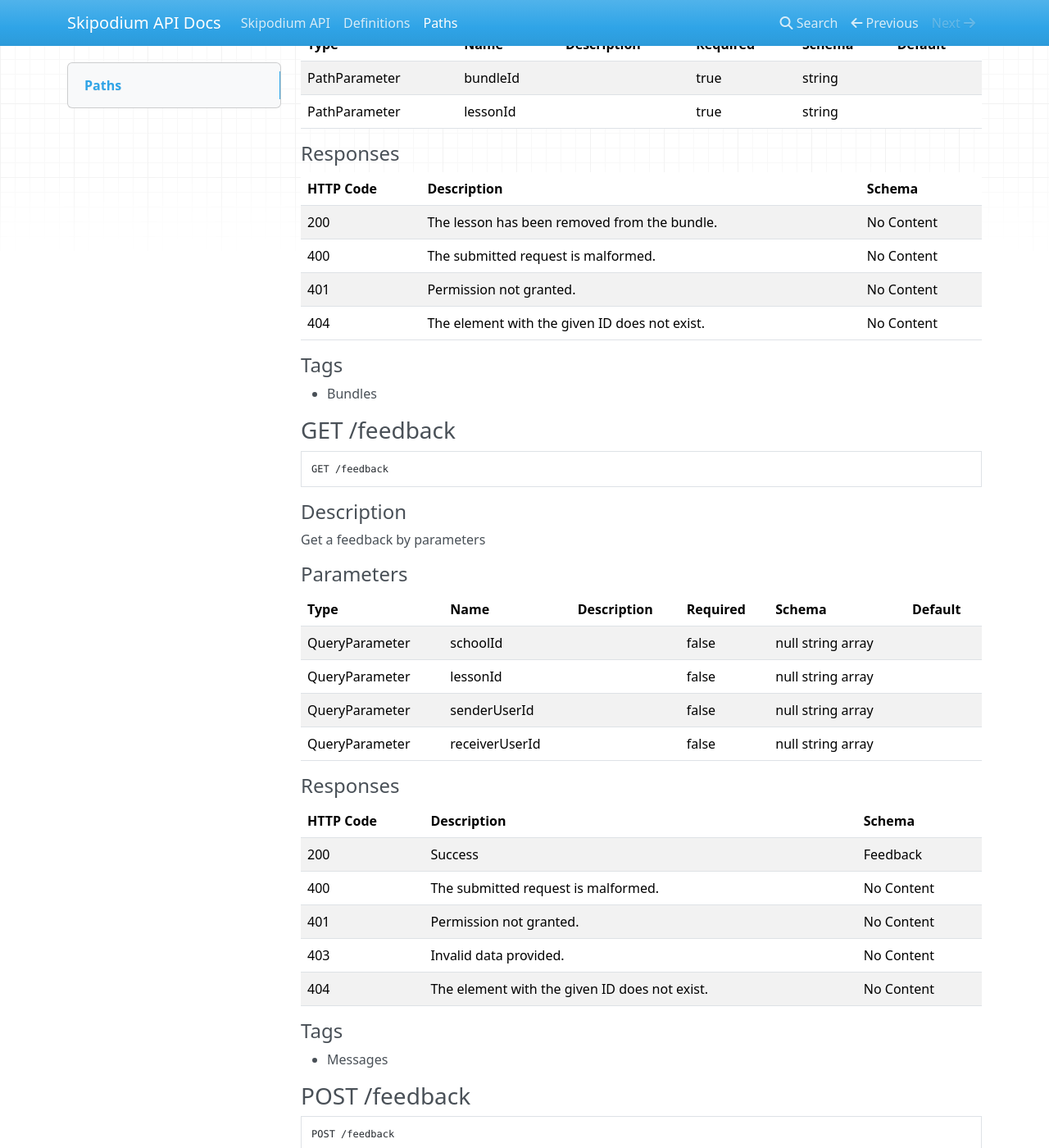
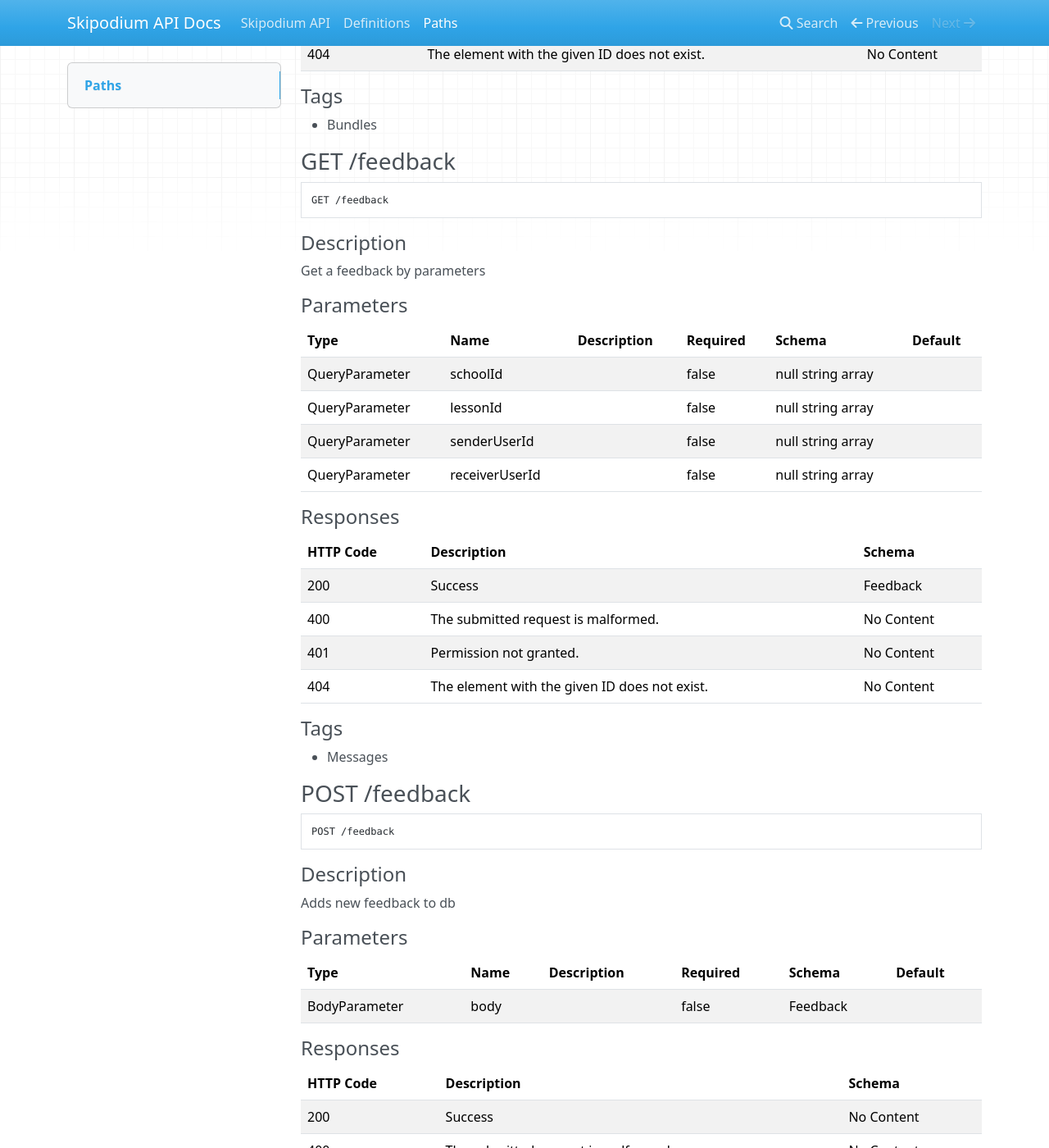
Before and after one commit to mszydlowski91/test, an MkDocs documentation site: the page built from docs/paths.md, in a window 1280 px wide and 1400 px high, scrolled down 3788 px. Shown: the whole window at 82% size. Built offline with MkDocs 1.6.1, drawn with Linux system fonts in a browser that asks for light colours; nearby versions of some CDN libraries; some of the changed text lies outside the part shown.

```diff
--- a/docs/paths.md
+++ b/docs/paths.md
@@ -18,10 +18,8 @@ Adds a new bundle
 |HTTP Code|Description|Schema|
 |----|----|----|
 |200|Success|No Content|
-|400|The submitted request is malformed.|No Content|
+|400|Invalid data provided.|No Content|
 |401|Permission not granted.|No Content|
-|403|Invalid data provided.|No Content|
-|405|Method not allowed.|No Content|
 
 
 #### Tags
@@ -78,9 +76,7 @@ Modifies an existing bundle
 |200|Success|No Content|
 |400|The submitted request is malformed.|No Content|
 |401|Permission not granted.|No Content|
-|403|Invalid data provided.|No Content|
 |404|The element with the given ID does not exist.|No Content|
-|405|Method not allowed.|No Content|
 
 
 #### Tags
@@ -106,7 +102,6 @@ Deletes a bundle
 |HTTP Code|Description|Schema|
 |----|----|----|
 |200|Success|No Content|
-|400|The submitted request is malformed.|No Content|
 |401|Permission not granted.|No Content|
 |404|The element with the given ID does not exist.|No Content|
 
@@ -137,8 +132,6 @@ Adds a new lesson to the bundle
 |200|Success|No Content|
 |400|The submitted request is malformed.|No Content|
 |401|Permission not granted.|No Content|
-|403|Invalid data provided.|No Content|
-|405|Method not allowed.|No Content|
 
 
 #### Tags
@@ -165,7 +158,6 @@ Deletes a lesson from a bundle
 |HTTP Code|Description|Schema|
 |----|----|----|
 |200|The lesson has been removed from the bundle.|No Content|
-|400|The submitted request is malformed.|No Content|
 |401|Permission not granted.|No Content|
 |404|The element with the given ID does not exist.|No Content|
 
@@ -198,7 +190,6 @@ Get a feedback by parameters
 |200|Success|Feedback|
 |400|The submitted request is malformed.|No Content|
 |401|Permission not granted.|No Content|
-|403|Invalid data provided.|No Content|
 |404|The element with the given ID does not exist.|No Content|
 
 
@@ -215,6 +206,12 @@ POST /feedback
 
 Adds new feedback to db
 
+#### Parameters
+|Type|Name|Description|Required|Schema|Default|
+|----|----|----|----|----|----|
+|BodyParameter|body||false|Feedback||
+
+
 #### Responses
 |HTTP Code|Description|Schema|
 |----|----|----|
@@ -222,7 +219,6 @@ Adds new feedback to db
 |400|The submitted request is malformed.|No Content|
 |401|Permission not granted.|No Content|
 |403|Invalid data provided.|No Content|
-|405|Method not allowed.|No Content|
 
 
 #### Tags
@@ -250,8 +246,6 @@ Creates a new generator
 |200|Success|No Content|
 |400|The submitted request is malformed.|No Content|
 |401|Permission not granted.|No Content|
-|403|Invalid data provided.|No Content|
-|405|Method not allowed.|No Content|
 
 
 #### Tags
@@ -277,7 +271,6 @@ Gets a generator by ID
 |HTTP Code|Description|Schema|
 |----|----|----|
 |200|Success|No Content|
-|400|The submitted request is malformed.|No Content|
 |401|Permission not granted.|No Content|
 |404|The element with the given ID does not exist.|No Content|
 
@@ -308,9 +301,7 @@ Edits an existing generator
 |200|Success|No Content|
 |400|Error 400|No Content|
 |401|Permission not granted.|No Content|
-|403|Invalid data provided.|No Content|
 |404|Error 404|No Content|
-|405|Method not allowed.|No Content|
 
 
 #### Tags
@@ -336,7 +327,6 @@ Deletes a generator
 |HTTP Code|Description|Schema|
 |----|----|----|
 |200|Success|No Content|
-|400|The submitted request is malformed.|No Content|
 |401|Permission not granted.|No Content|
 |404|The element with the given ID does not exist.|No Content|
 
@@ -401,8 +391,6 @@ Creates a new lesson
 |200|Success|No Content|
 |400|The submitted request is malformed.|No Content|
 |401|Permission not granted.|No Content|
-|403|Invalid data provided.|No Content|
-|405|Method not allowed.|No Content|
 
 
 #### Tags
@@ -428,7 +416,6 @@ Gets a lesson by ID
 |HTTP Code|Description|Schema|
 |----|----|----|
 |200|Success|Lesson|
-|400|The submitted request is malformed.|No Content|
 |401|You do not have permission to perform this operation|No Content|
 |404|No lesson with the specified id was found|No Content|
 
@@ -479,9 +466,7 @@ Modifies an existing lesson
 |200|Success|No Content|
 |400|The submitted request is malformed.|No Content|
 |401|Permission not granted.|No Content|
-|403|Invalid data provided.|No Content|
 |404|The element with the given ID does not exist.|No Content|
-|405|Method not allowed.|No Content|
 
 
 #### Tags
@@ -507,7 +492,6 @@ Deletes a lesson by ID
 |HTTP Code|Description|Schema|
 |----|----|----|
 |200|Success|No Content|
-|400|The submitted request is malformed.|No Content|
 |401|Permission not granted.|No Content|
 |404|The element with the given ID does not exist.|No Content|
 
@@ -535,7 +519,6 @@ Get the assigned instructor
 |HTTP Code|Description|Schema|
 |----|----|----|
 |200|Success|User array|
-|400|The submitted request is malformed.|No Content|
 |401|Permission not granted.|No Content|
 |404|The element with the given ID does not exist.|No Content|
 
@@ -567,9 +550,7 @@ Change the instructor assigned to the lesson
 |200|The instructor has been changed.|No Content|
 |400|The submitted request is malformed.|No Content|
 |401|Permission not granted.|No Content|
-|403|Invalid data provided.|No Content|
 |404|The element with the given ID does not exist.|No Content|
-|405|Method not allowed.|No Content|
 
 
 #### Tags
@@ -599,9 +580,7 @@ Remove or add a participant to a lesson
 |200|Success|No Content|
 |400|The submitted request is malformed.|No Content|
 |401|Permission not granted.|No Content|
-|403|Invalid data provided.|No Content|
 |404|The element with the given ID does not exist.|No Content|
-|405|Method not allowed.|No Content|
 
 
 #### Tags
@@ -631,9 +610,7 @@ Modifies a lesson participant
 |200|The participant has been modified.|No Content|
 |400|The submitted request is malformed.|No Content|
 |401|Permission not granted.|No Content|
-|403|Invalid data provided.|No Content|
 |404|The element with the given ID does not exist.|No Content|
-|405|Method not allowed.|No Content|
 
 
 #### Tags
@@ -707,7 +684,6 @@ Gets messages having specific parameters
 |200|Success|No Content|
 |400|The submitted request is malformed.|No Content|
 |401|You do not have sufficient access to perform this operation|No Content|
-|403|The provided input is incorrect, please review it and try again.|No Content|
 |404|There is no data identifiable by the given parameters.|No Content|
 
 
@@ -737,7 +713,6 @@ Adds a new message to db
 |400|The submitted request is malformed.|No Content|
 |401|Permission not granted.|No Content|
 |403|Invalid data provided.|No Content|
-|405|Method not allowed.|No Content|
 
 
 #### Tags
@@ -820,11 +795,8 @@ Resets a user's password
 |HTTP Code|Description|Schema|
 |----|----|----|
 |200|The password was reset and a confirmation email is sent.|No Content|
-|400|The submitted request is malformed.|No Content|
 |401|Permission not granted.|No Content|
-|403|Invalid data provided.|No Content|
 |404|The email is not in the database.|No Content|
-|405|Method not allowed.|No Content|
 
 
 #### Tags
@@ -852,8 +824,6 @@ Creates a new school
 |200|Success|No Content|
 |400|The submitted request is malformed.|No Content|
 |401|Permission not granted.|No Content|
-|403|Invalid data provided.|No Content|
-|405|Method not allowed.|No Content|
 
 
 #### Tags
@@ -879,7 +849,6 @@ Gets a school by ID
 |HTTP Code|Description|Schema|
 |----|----|----|
 |200|Success|School|
-|400|The submitted request is malformed.|No Content|
 |401|Permission not granted.|No Content|
 |404|The element with the given ID does not exist.|No Content|
 
@@ -910,9 +879,7 @@ Modifies an existing school
 |200|Success|No Content|
 |400|The submitted request is malformed.|No Content|
 |401|Permission not granted.|No Content|
-|403|Invalid data provided.|No Content|
 |404|The element with the given ID does not exist.|No Content|
-|405|Method not allowed.|No Content|
 
 
 #### Tags
@@ -940,8 +907,6 @@ Creates a new transaction
 |200|Success|No Content|
 |400|The submitted request is malformed.|No Content|
 |401|Permission not granted.|No Content|
-|403|Invalid data provided.|No Content|
-|405|Method not allowed.|No Content|
 
 
 #### Tags
@@ -972,7 +937,6 @@ If both, returns JSON:  {amount: credits earned on a given user by the school, b
 |200|Outputs a JSON object, representation to be defined.|No Content|
 |400|The submitted request is malformed.|No Content|
 |401|Permission not granted.|No Content|
-|403|Invalid data provided.|No Content|
 |404|The element with the given ID does not exist.|No Content|
 
 
@@ -1087,8 +1051,6 @@ Creates a new user.
 |200|Success|No Content|
 |400|The submitted request is malformed.|No Content|
 |401|Permission not granted.|No Content|
-|403|Invalid data provided.|No Content|
-|405|Method not allowed.|No Content|
 
 
 #### Tags
@@ -1119,7 +1081,6 @@ Creates a new stub user.
 |200|Success|No Content|
 |400|The submitted request is malformed.|No Content|
 |401|You do not have sufficient access to perform this operation|No Content|
-|403|The provided input is incorrect, please review it and try again.|No Content|
 |405|Method not allowed.|No Content|
 
 
@@ -1177,9 +1138,7 @@ Updates a selected user
 |200|Success|No Content|
 |400|The submitted request is malformed.|No Content|
 |401|Permission not granted.|No Content|
-|403|Invalid data provided.|No Content|
 |404|The element with the given ID does not exist.|No Content|
-|405|Method not allowed.|No Content|
 
 
 #### Tags
```
Also changed, not shown: docs/definitions.md (+6 -6 lines), swagger.json, 1 other file.
